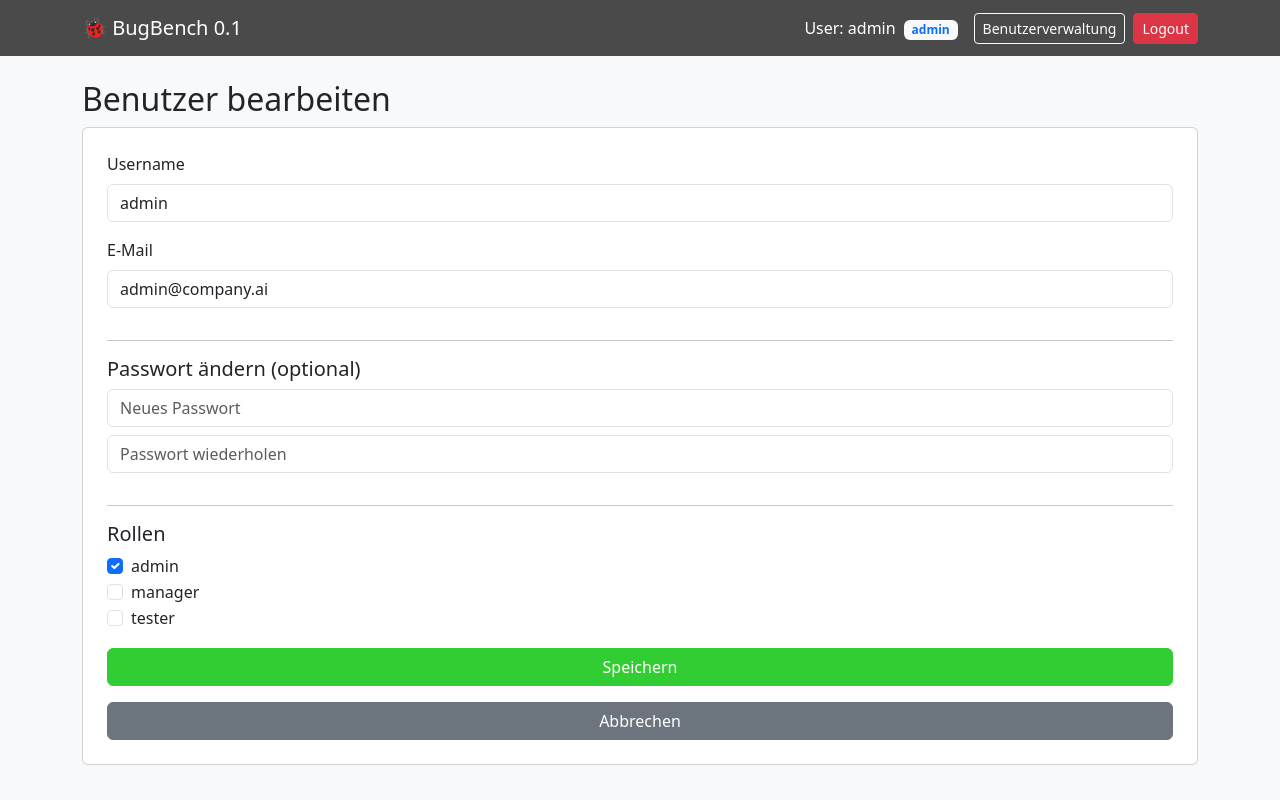
After one commit to winklermw-mz/BugBlitz, a Flask app: page /admin/users/1/edit in a window 1280 px wide. The commit adds this page. Run offline with Flask 3, Linux system fonts and the light colour scheme; a user stored in the database is signed in.

Commit message:
added edit page for users

```diff
--- a/app.py
+++ b/app.py
@@ -213,6 +213,44 @@ def admin_users():
     all_roles = Role.query.all()
     return render_template('admin.html', users=users, all_roles=all_roles)
 
+@app.route('/admin/users/<int:user_id>/edit', methods=['GET', 'POST'])
+@login_required
+def edit_user(user_id):
+    if not current_user.is_admin():
+        abort(403)
+
+    user = User.query.get_or_404(user_id)
+    all_roles = Role.query.all()
+
+    if request.method == 'POST':
+        username = request.form.get('username')
+        email = request.form.get('email')
+        roles = request.form.getlist('roles')
+
+        pwd = request.form.get('password')
+        pwd2 = request.form.get('password_repeat')
+
+        if pwd or pwd2:
+            if pwd != pwd2:
+                flash("Passwörter stimmen nicht überein.")
+                return redirect(url_for('edit_user', user_id=user.id))
+            user.password_hash = generate_password_hash(pwd, method='scrypt')
+
+        user.username = username
+        user.email = email
+
+        user.roles = []
+        for role_name in roles:
+            r = Role.query.filter_by(name=role_name).first()
+            if r:
+                user.roles.append(r)
+
+        db.session.commit()
+        flash("Benutzer aktualisiert.")
+        return redirect(url_for('admin_users'))
+
+    return render_template('user_form.html', user=user, all_roles=all_roles)
+
 @app.route('/project/new', methods=['GET', 'POST'])
 @login_required
 def create_project():
--- a/templates/admin.html
+++ b/templates/admin.html
@@ -31,6 +31,10 @@
                     </td>
                     <td>
                         {% if u.username != 'admin' %}
+                        <form method="GET" action="{{ url_for('edit_user', user_id=u.id) }}" style="display:inline;">
+                            <button type="submit" class="btn btn-sm btn-primary">Öffnen</button>
+                        </form>
+
                         <form method="POST" style="display:inline;" onsubmit="return confirm('Wirklich löschen?');">
                             <input type="hidden" name="user_id" value="{{ u.id }}">
                             <button type="submit" name="delete" class="btn btn-sm btn-danger">Löschen</button>
--- /dev/null
+++ b/templates/user_form.html
@@ -0,0 +1,41 @@
+{% extends "base.html" %}
+{% block content %}
+<h2>Benutzer bearbeiten</h2>
+
+<form method="POST" class="card p-4">
+
+    <div class="mb-3">
+        <label class="form-label">Username</label>
+        <input type="text" name="username" class="form-control" value="{{ user.username }}" required>
+    </div>
+
+    <div class="mb-3">
+        <label class="form-label">E-Mail</label>
+        <input type="email" name="email" class="form-control" value="{{ user.email }}" required>
+    </div>
+
+    <hr>
+
+    <h5>Passwort ändern (optional)</h5>
+    <input type="password" name="password" placeholder="Neues Passwort" class="form-control mb-2">
+    <input type="password" name="password_repeat" placeholder="Passwort wiederholen" class="form-control mb-3">
+
+    <hr>
+
+    <h5>Rollen</h5>
+    {% for role in all_roles %}
+    <div class="form-check">
+        <input class="form-check-input" type="checkbox"
+               name="roles" value="{{ role.name }}"
+               id="role_{{ role.id }}"
+               {% if role in user.roles %}checked{% endif %}>
+        <label class="form-check-label" for="role_{{ role.id }}">{{ role.name }}</label>
+    </div>
+    {% endfor %}
+
+    <button type="submit" class="btn btn-primary mt-3">Speichern</button>
+    <a href="{{ url_for('admin_users') }}" class="btn btn-secondary mt-3">Abbrechen</a>
+
+</form>
+
+{% endblock %}
```
